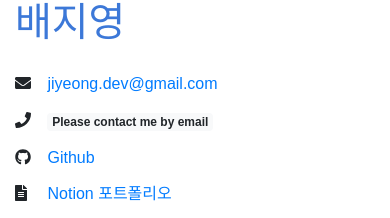
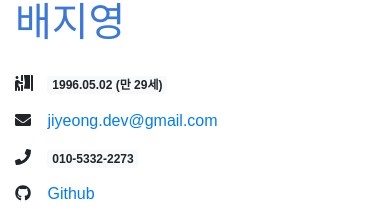
Before and after one commit to jiyeongdev/resume, a Next.js app: page / in a window 390 px wide. Shown: the part 336-554 px from the top of the page. Built offline with nearby package versions, Linux system fonts and the light colour scheme; a web font is replaced by a local one.

Commit message:
add : age , phonenumber

```diff
--- a/payload/profile.ts
+++ b/payload/profile.ts
@@ -1,4 +1,10 @@
-import { faEnvelope, faPen, faPhone, faFileAlt } from '@fortawesome/free-solid-svg-icons';
+import {
+  faEnvelope,
+  faPen,
+  faPhone,
+  faFileAlt,
+  faPersonBooth,
+} from '@fortawesome/free-solid-svg-icons';
 import { faGithub } from '@fortawesome/free-brands-svg-icons';
 
 import { faBell } from '@fortawesome/free-regular-svg-icons';
@@ -15,12 +21,17 @@ const profile: IProfile.Payload = {
   },
   contact: [
     {
+      title: '1996.05.02 (만 29세)',
+      icon: faPersonBooth,
+      badge: true,
+    },
+    {
       title: 'jiyeong.dev@gmail.com',
       link: 'mailto:jiyeong.dev@gmail.com',
       icon: faEnvelope,
     },
     {
-      title: 'Please contact me by email',
+      title: '010-5332-2273',
       icon: faPhone,
       badge: true,
     },
```
Also changed, not shown: 2 other files (tests, documents, lock files or other folders).
